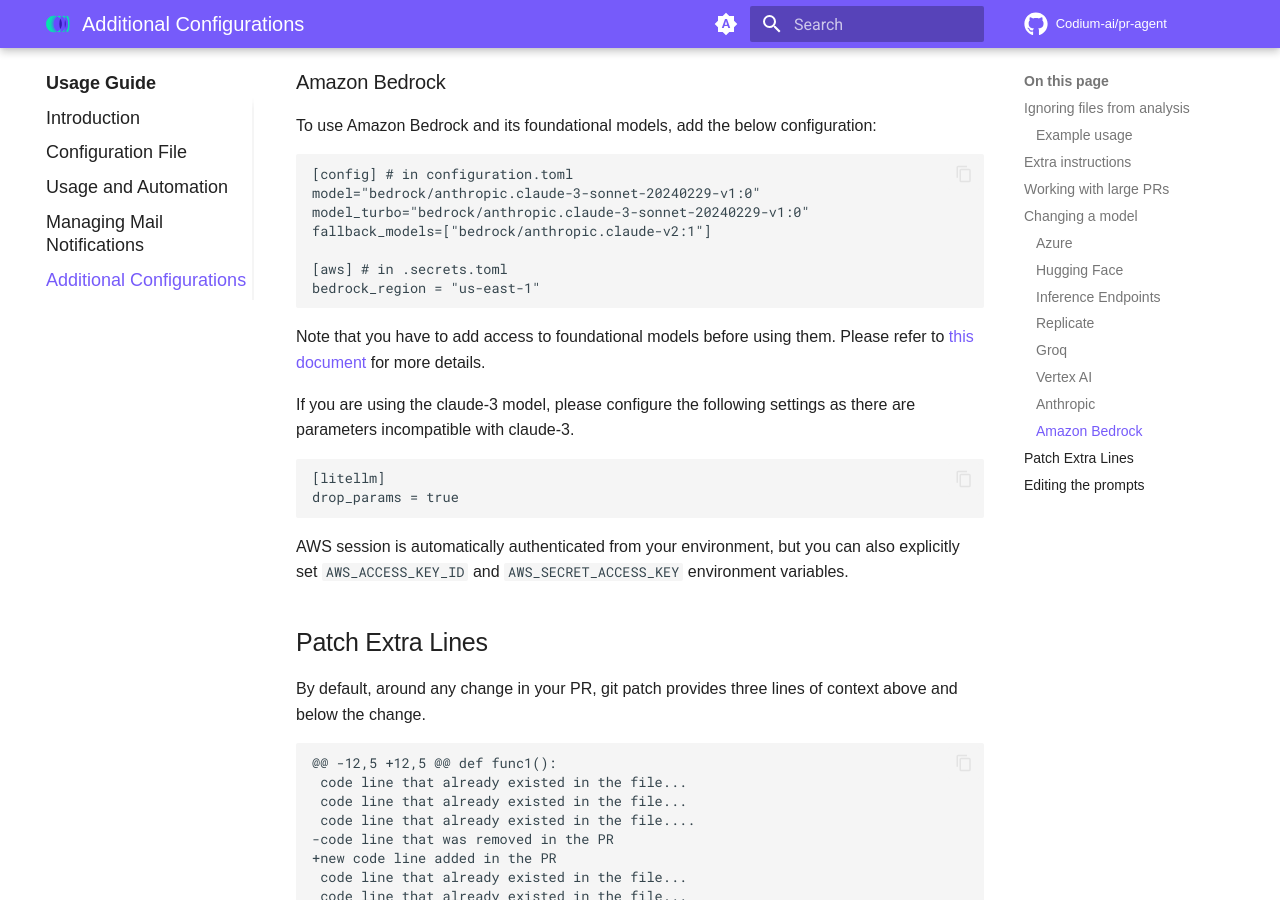
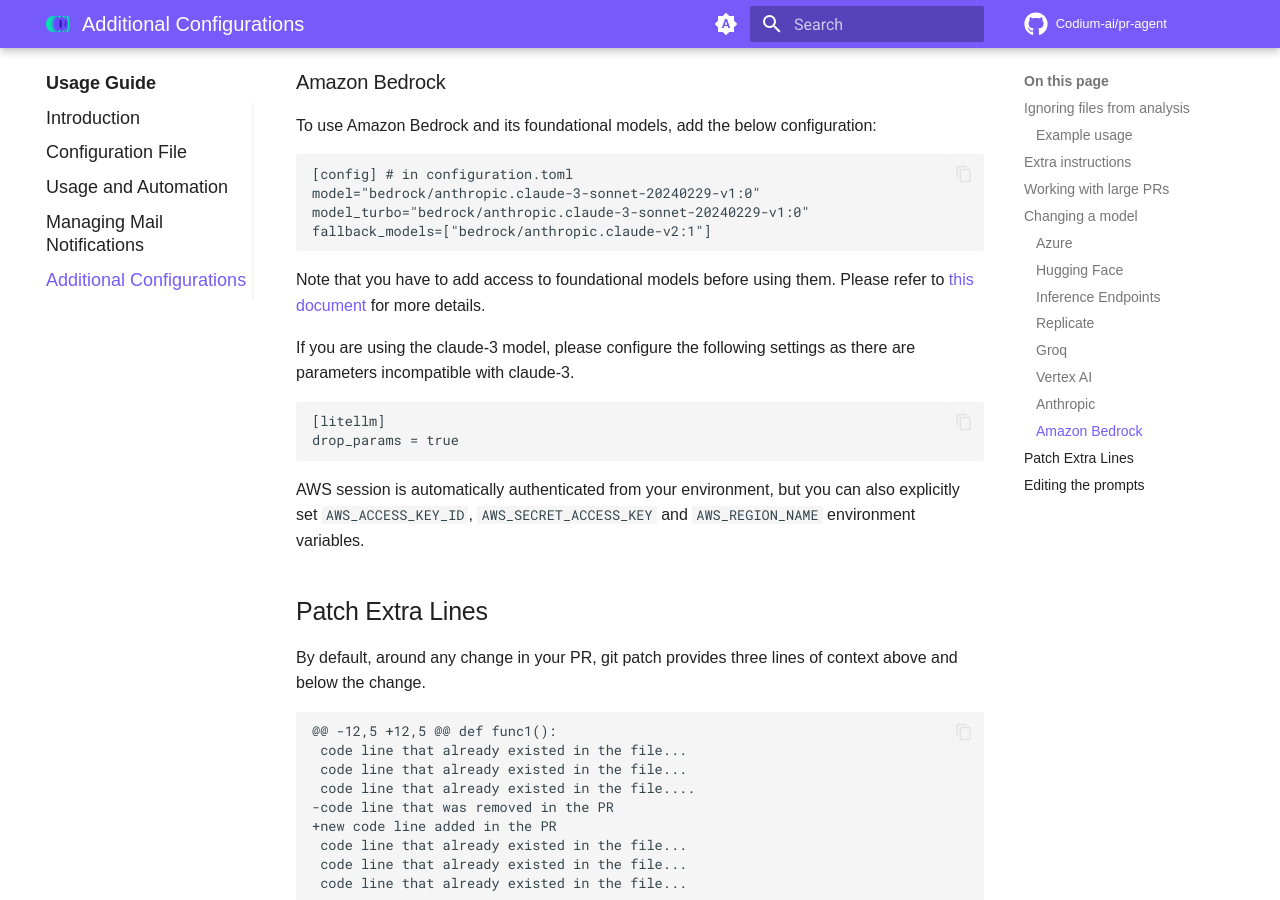
Before and after one commit to Codium-ai/pr-agent, an MkDocs documentation site: the page built from docs/docs/usage-guide/additional_configurations.md, in a window 1280 px wide and 900 px high, scrolled down 4366 px. Built offline with MkDocs 1.6.1 and Material for MkDocs 9.7.7, drawn with Linux system fonts in a browser that asks for light colours; comment, search, counter and statistics services are not loaded.

Commit message:
docs: Supports litellm's Amazon Bedrock parameter syntax change

````diff
--- a/docs/docs/usage-guide/additional_configurations.md
+++ b/docs/docs/usage-guide/additional_configurations.md
@@ -194,9 +194,6 @@
 model="bedrock/anthropic.claude-3-sonnet-20240229-v1:0"
 model_turbo="bedrock/anthropic.claude-3-sonnet-20240229-v1:0"
 fallback_models=["bedrock/anthropic.claude-v2:1"]
-
-[aws] # in .secrets.toml
-bedrock_region = "us-east-1"
 ```
 
 Note that you have to add access to foundational models before using them. Please refer to [this document](https://docs.aws.amazon.com/bedrock/latest/userguide/setting-up.html) for more details.
@@ -207,7 +204,7 @@
 drop_params = true
 ```
 
-AWS session is automatically authenticated from your environment, but you can also explicitly set `AWS_ACCESS_KEY_ID` and `AWS_SECRET_ACCESS_KEY` environment variables.
+AWS session is automatically authenticated from your environment, but you can also explicitly set `AWS_ACCESS_KEY_ID`, `AWS_SECRET_ACCESS_KEY` and `AWS_REGION_NAME` environment variables.
 
 
 ## Patch Extra Lines
````
Also changed, not shown: 1 other file.
